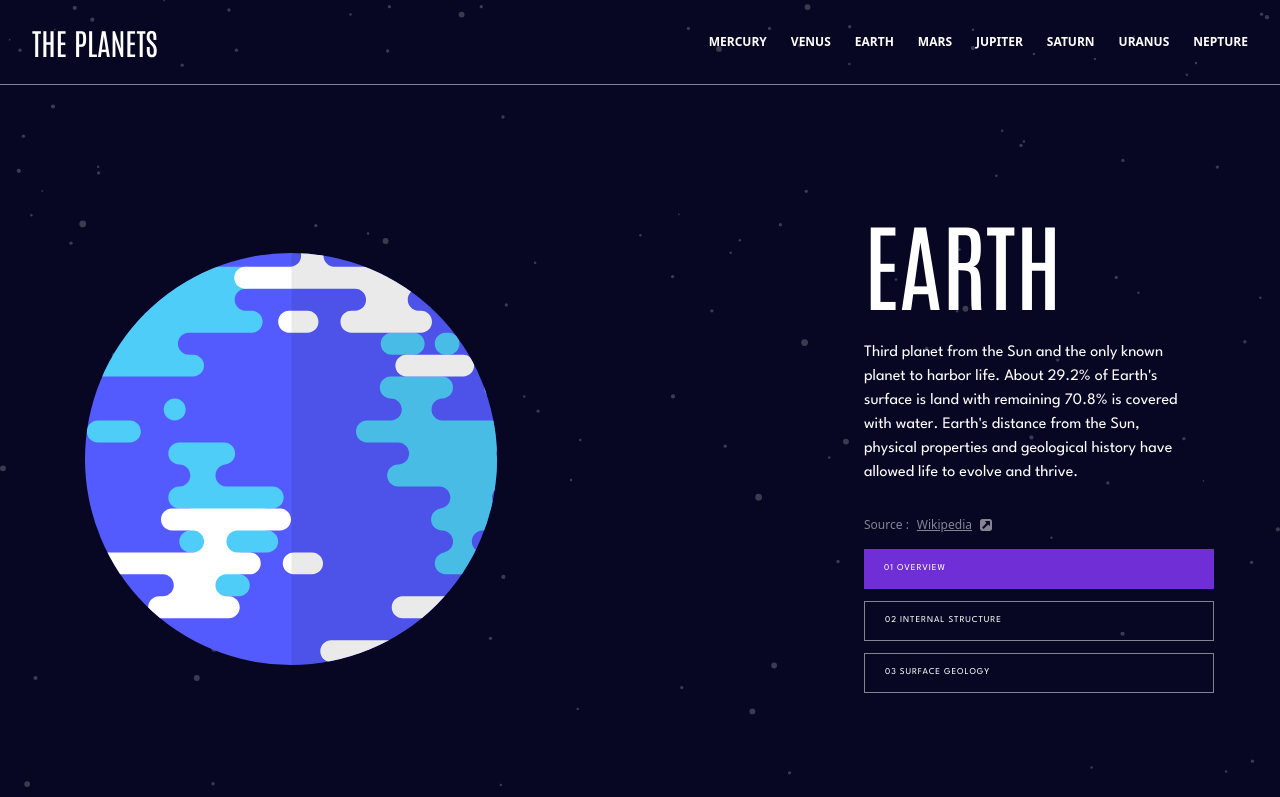
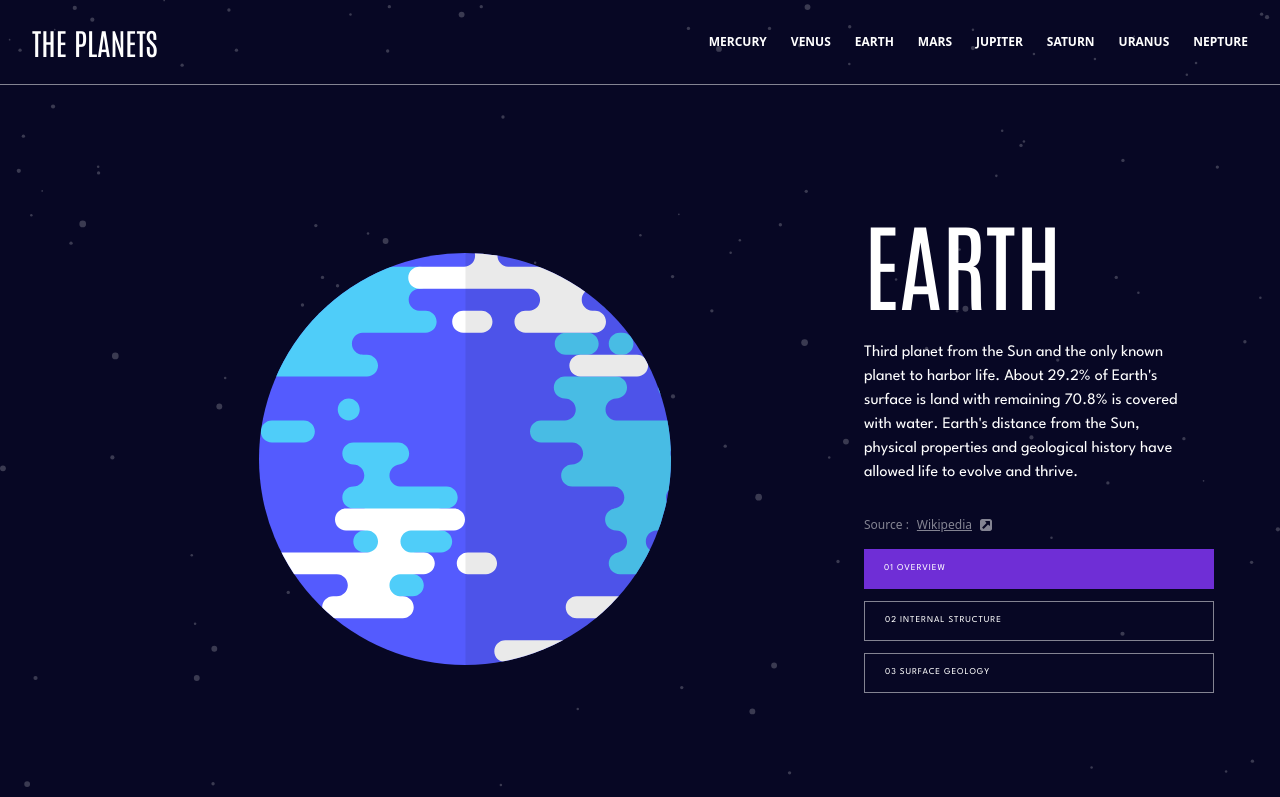
Before and after one commit to JodieAddis/Planets-Fact-Site, a React (Vite) app: page /Planets-Fact-Site/earth in a window 1280 px wide. Shown: the top 797 px of the page. Built offline with nearby package versions, Linux system fonts and the light colour scheme.

Commit message:
design correction

```diff
--- a/src/components/Planet/PlanetContainer/index.tsx
+++ b/src/components/Planet/PlanetContainer/index.tsx
@@ -60,7 +60,7 @@ const Component = ({ planetName }: PlanetDataProps) => {
           )}
         </div>
         <div className="flex flex-col lg:w-full lg:flex-row lg:items-center lg:justify-between">
-          <div>
+          <div className="lg:flex lg:w-full lg:justify-center">
             <PlanetImage view={selectedView} url={url} pinUrl={pinUrl} />
           </div>
 
--- a/src/components/Planet/PlanetImage/index.tsx
+++ b/src/components/Planet/PlanetImage/index.tsx
@@ -17,7 +17,7 @@ const Component = ({ view, url, pinUrl }: PlanetImageProps) => {
         <img src={url} alt="planet image" className="planet_image" />
       )}
       {view == "surface" && (
-        <div className="planet_image pmb-10 relative">
+        <div className="planet_image relative mb-10 lg:mb-0">
           <img src={url} alt="planet image" className=" mx-auto" />
           <img
             src={pinUrl}
```
